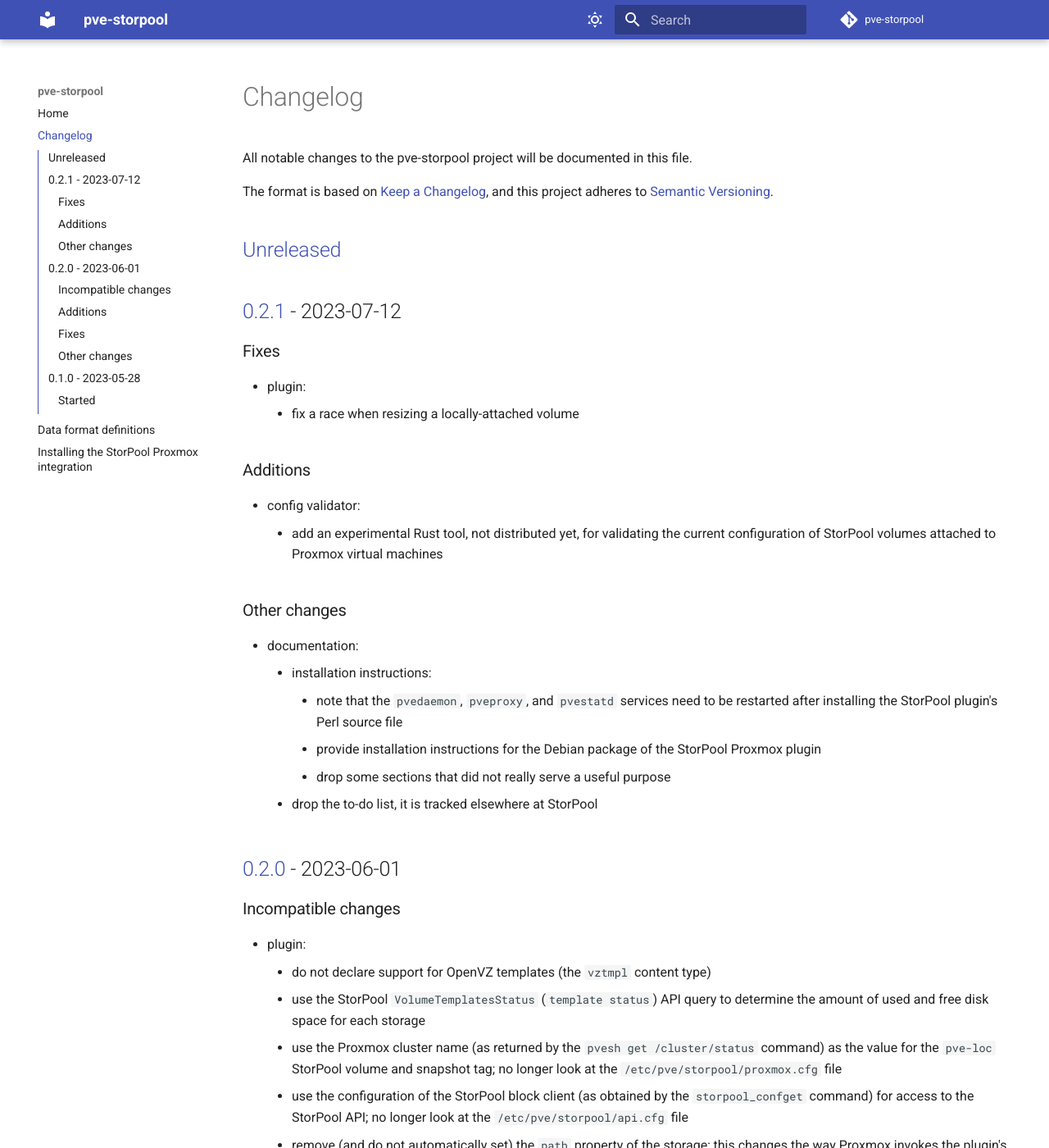
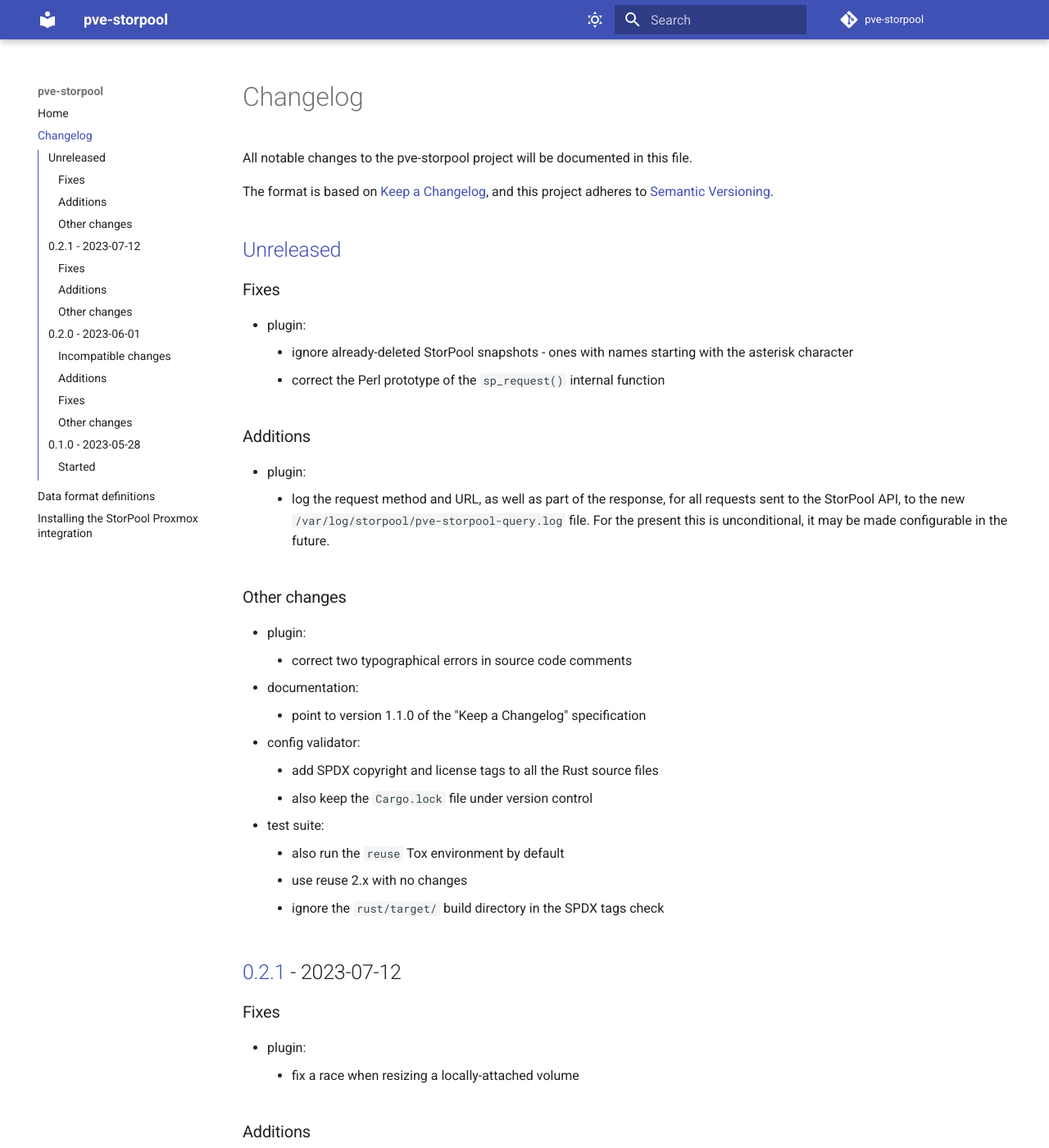
Before and after one commit to storpool/pve-storpool, an MkDocs documentation site: the page built from docs/changes.md, in a window 1280 px wide and 1400 px high. Shown: the whole window at 82% size. Built offline with MkDocs 1.6.1 and Material for MkDocs 9.7.7, drawn with Linux system fonts in a browser that asks for light colours; comment, search, counter and statistics services are not loaded.

Commit message:
Update the changelog file

```diff
--- a/docs/changes.md
+++ b/docs/changes.md
@@ -11,6 +11,36 @@
 and this project adheres to [Semantic Versioning](https://semver.org/spec/v2.0.0.html).
 
 ## [Unreleased]
+
+### Fixes
+
+- plugin:
+    - ignore already-deleted StorPool snapshots - ones with names starting with
+      the asterisk character
+    - correct the Perl prototype of the `sp_request()` internal function
+
+### Additions
+
+- plugin:
+    - log the request method and URL, as well as part of the response, for
+      all requests sent to the StorPool API, to the new
+      `/var/log/storpool/pve-storpool-query.log` file.
+      For the present this is unconditional, it may be made configurable
+      in the future.
+
+### Other changes
+
+- plugin:
+    - correct two typographical errors in source code comments
+- documentation:
+    - point to version 1.1.0 of the "Keep a Changelog" specification
+- config validator:
+    - add SPDX copyright and license tags to all the Rust source files
+    - also keep the `Cargo.lock` file under version control
+- test suite:
+    - also run the `reuse` Tox environment by default
+    - use reuse 2.x with no changes
+    - ignore the `rust/target/` build directory in the SPDX tags check
 
 ## [0.2.1] - 2023-07-12
 
```
